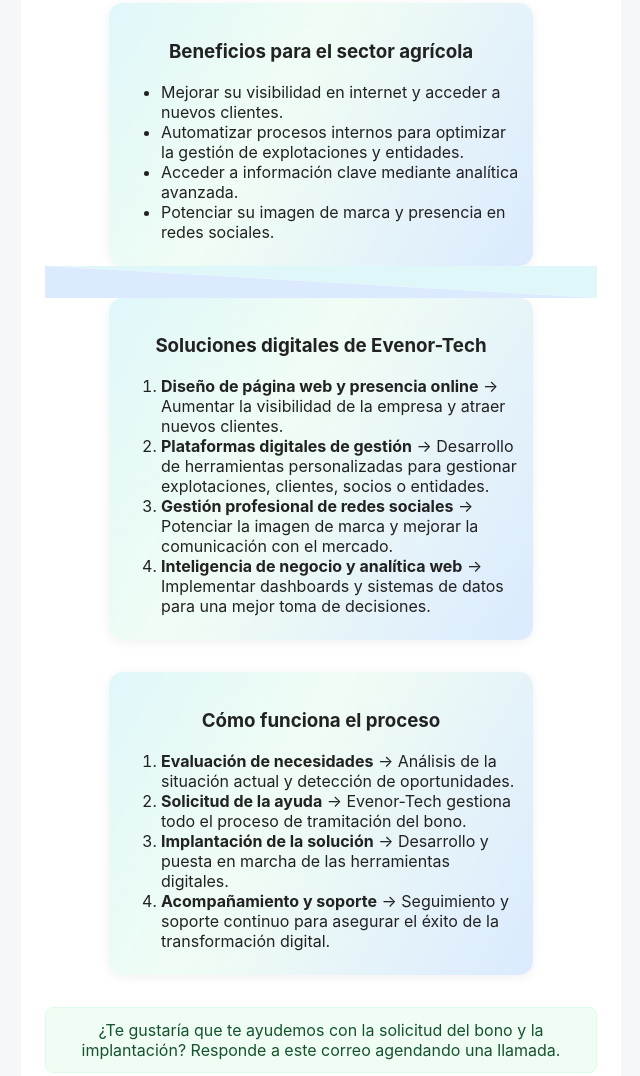
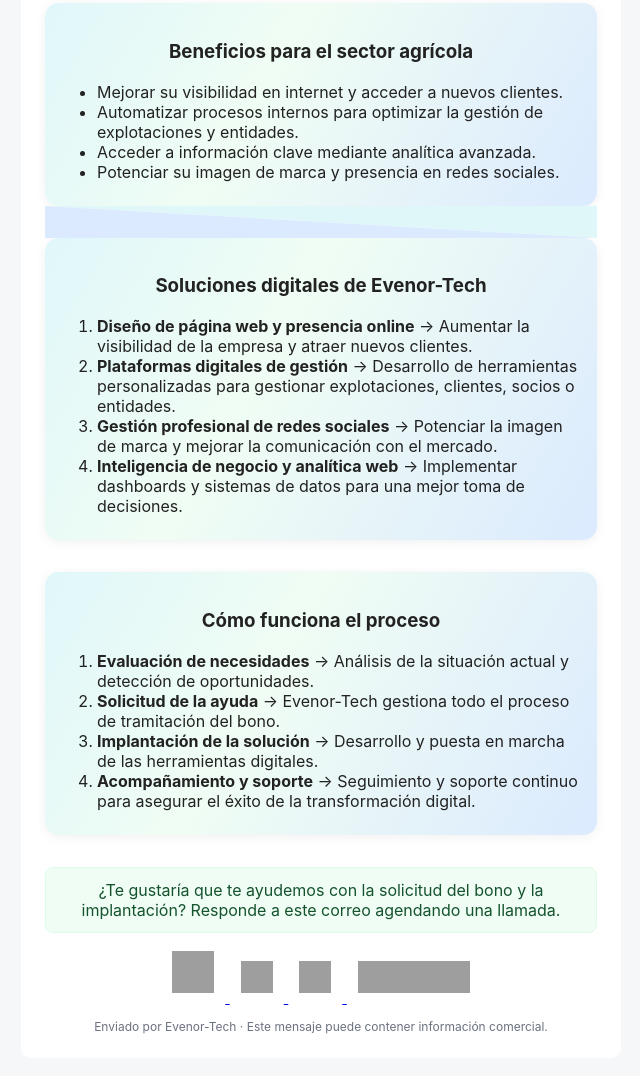
Before and after one commit to SebassG05/Dossier, a website: page src/templates/email.html in a window 1280 px wide. Shown: the part 680-1756 px from the top of the page, without its empty margins (319-959 px from the left). Drawn offline with Linux system fonts and the light colour scheme; grey boxes are pictures that could not be loaded.

Commit message:
commit ancho

```diff
--- a/public/styles.css
+++ b/public/styles.css
@@ -1,3 +1,21 @@
+/* Franja diagonal decorativa para los cuadros */
+.fondo-diagonal {
+  position: absolute;
+  top: 120px;
+  left: 0;
+  width: 100%;
+  height: 180px;
+  z-index: 1;
+  pointer-events: none;
+  background: linear-gradient(120deg, #ff6a6a 60%, transparent 100%);
+}
+
+/* Cuadros informativos más anchos y centrados en desktop */
+.cuadro-info {
+  max-width: 600px;
+  margin-left: auto;
+  margin-right: auto;
+}
 * { box-sizing: border-box; }
 html, body { height: 100%; }
 body {
--- a/src/templates/email.html
+++ b/src/templates/email.html
@@ -128,7 +128,7 @@
                 <p style="margin:0 0 12px; text-align:justify;">El Kit Digital es un programa del Gobierno de España que financia al <b>100 %</b> la digitalización de <b>pequeñas y medianas empresas.</b> Mediante bonos de hasta <b>12.000 €</b>, tu empresa puede acceder <b>gratis</b> a soluciones digitales que mejoran la presencia en internet, optimizan la gestión interna y facilitan la toma de decisiones con datos. Es una oportunidad para <b>modernizar tu negocio sin coste</b>, gracias a una ayuda pública pensada para que las pymes sean más competitivas y eficientes.</p>
 
                 <!-- Cuadro 1: Beneficios para el sector agrícola -->
-                <div style="text-align:center; max-width:400px; margin:14px auto 0 auto; padding:18px 12px 24px 12px; background: linear-gradient(120deg, #e0f7fa 0%, #f0fdf4 40%, #dbeafe 100%); border-radius: 14px; box-shadow: 0 2px 12px rgba(12,20,30,0.06);">
+                <div class="cuadro-info" style="text-align:center; max-width:700px; margin:14px auto 0 auto; padding:18px 12px 24px 12px; background: linear-gradient(120deg, #e0f7fa 0%, #f0fdf4 40%, #dbeafe 100%); border-radius: 14px; box-shadow: 0 2px 12px rgba(12,20,30,0.06);">
                   <h3>Beneficios para el sector agrícola</h3>
                   <ul style="text-align:left; display:inline-block; margin:0 auto;">
                     <li>Mejorar su visibilidad en internet y acceder a nuevos clientes.</li>
@@ -147,7 +147,7 @@
                 </div>
 
                 <!-- Cuadro 2: Soluciones digitales -->
-                <div style="text-align:center; max-width:400px; margin:0 auto 32px auto; padding:18px 12px 24px 12px; background: linear-gradient(120deg, #e0f7fa 0%, #f0fdf4 40%, #dbeafe 100%); border-radius: 14px; box-shadow: 0 2px 12px rgba(12,20,30,0.06);">
+                <div class="cuadro-info" style="text-align:center; max-width:700px; margin:0 auto 32px auto; padding:18px 12px 24px 12px; background: linear-gradient(120deg, #e0f7fa 0%, #f0fdf4 40%, #dbeafe 100%); border-radius: 14px; box-shadow: 0 2px 12px rgba(12,20,30,0.06);">
                   <h3>Soluciones digitales de Evenor-Tech</h3>
                   <ol style="text-align:left; display:inline-block; margin:0 auto;">
                     <li><strong>Diseño de página web y presencia online</strong> → Aumentar la visibilidad de la empresa y atraer nuevos clientes.</li>
@@ -158,7 +158,7 @@
                 </div>
 
                 <!-- Tercer cuadro: Cómo funciona el proceso -->
-                      <div style="text-align:center; max-width:400px; margin:0 auto 32px auto; padding:18px 12px 24px 12px; background: linear-gradient(120deg, #e0f7fa 0%, #f0fdf4 40%, #dbeafe 100%); border-radius: 14px; box-shadow: 0 2px 12px rgba(12,20,30,0.06);">
+                      <div class="cuadro-info" style="text-align:center; max-width:700px; margin:0 auto 32px auto; padding:18px 12px 24px 12px; background: linear-gradient(120deg, #e0f7fa 0%, #f0fdf4 40%, #dbeafe 100%); border-radius: 14px; box-shadow: 0 2px 12px rgba(12,20,30,0.06);">
                         <h3>Cómo funciona el proceso</h3>
                         <ol style="text-align:left; display:inline-block; margin:0 auto;">
                           <li><strong>Evaluación de necesidades</strong> → Análisis de la situación actual y detección de oportunidades.</li>
```
